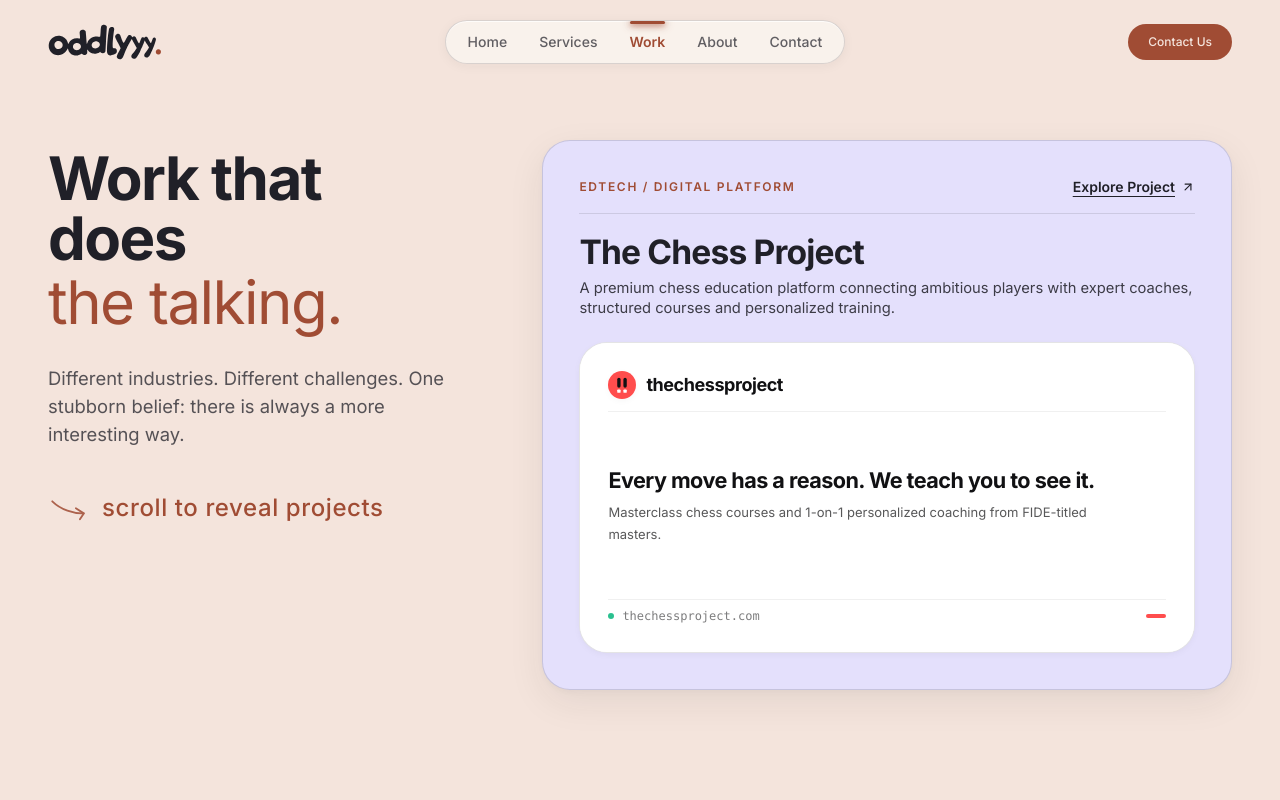
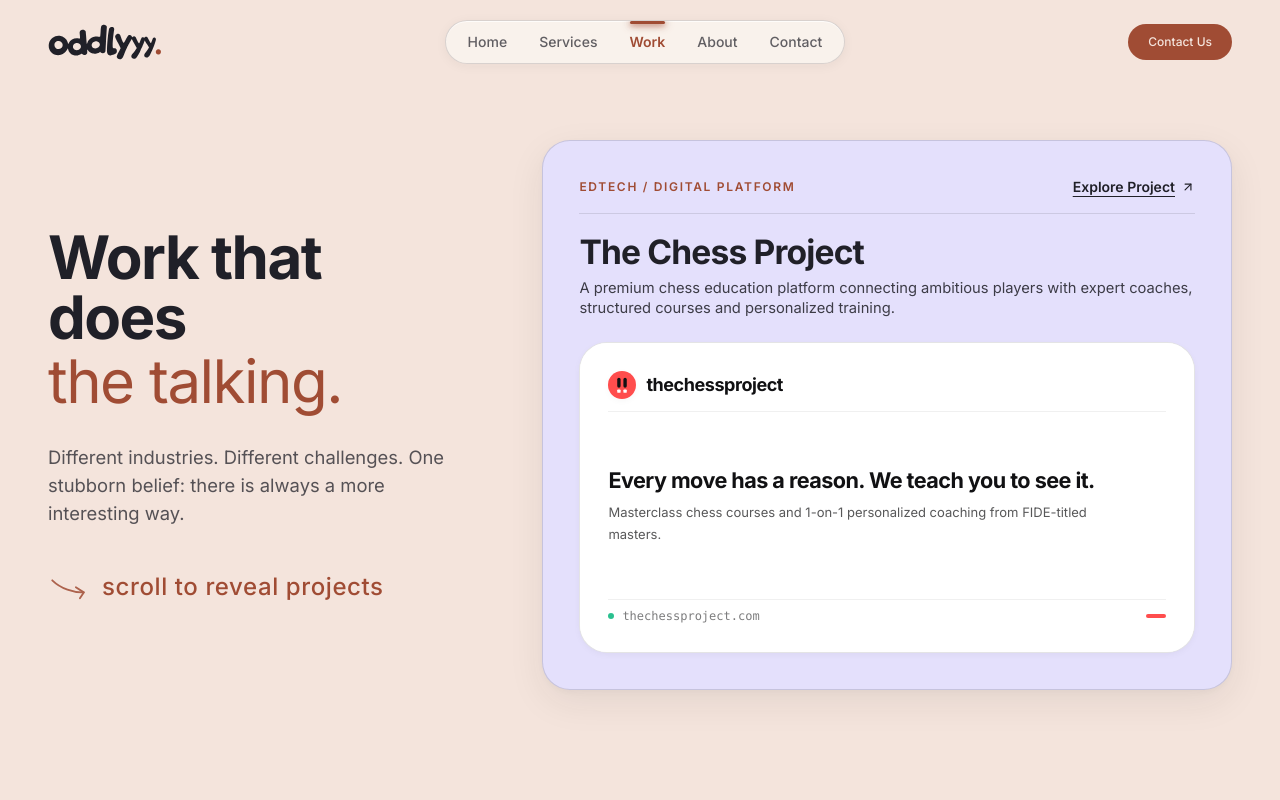
Before and after one commit to Atharva0393/Oddlyyy, a Next.js app: page /work in a window 1280 px wide. Shown: the top 800 px of the page. Built offline with nearby package versions, Linux system fonts and the light colour scheme; a web font is replaced by a local one.

Commit message:
style(work): vertically center align editorial sidebar with showcase cards

```diff
--- a/src/app/work/page.tsx
+++ b/src/app/work/page.tsx
@@ -85,7 +85,7 @@ export default function WorkPage() {
             {/* -------------------------------------------------------------------
                 LEFT COLUMN : STICKY EDITORIAL INTRODUCTION
                 ------------------------------------------------------------------- */}
-            <aside className="w-full lg:w-[38%] xl:w-[35%] shrink-0 lg:sticky lg:top-28 xl:top-32 self-start space-y-6 lg:space-y-7 pt-2">
+            <aside className="w-full lg:w-[38%] xl:w-[35%] shrink-0 lg:sticky lg:top-28 xl:top-32 self-start lg:h-[530px] xl:h-[550px] flex flex-col justify-center space-y-6 lg:space-y-7">
               {/* Main Heading */}
               <h1 className="font-primary font-bold text-4xl sm:text-5xl lg:text-5xl xl:text-6xl tracking-tight text-ink leading-[1.04]">
                 Work that does{" "}
```
